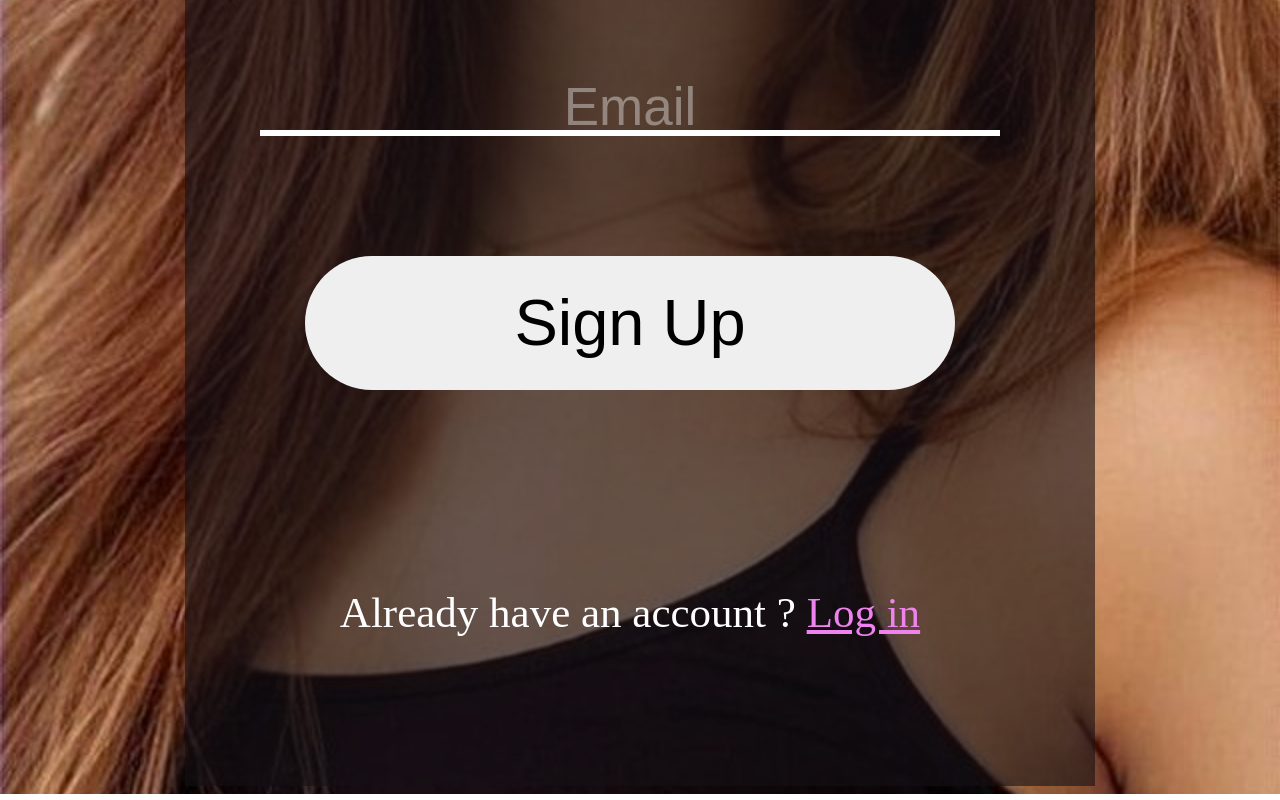
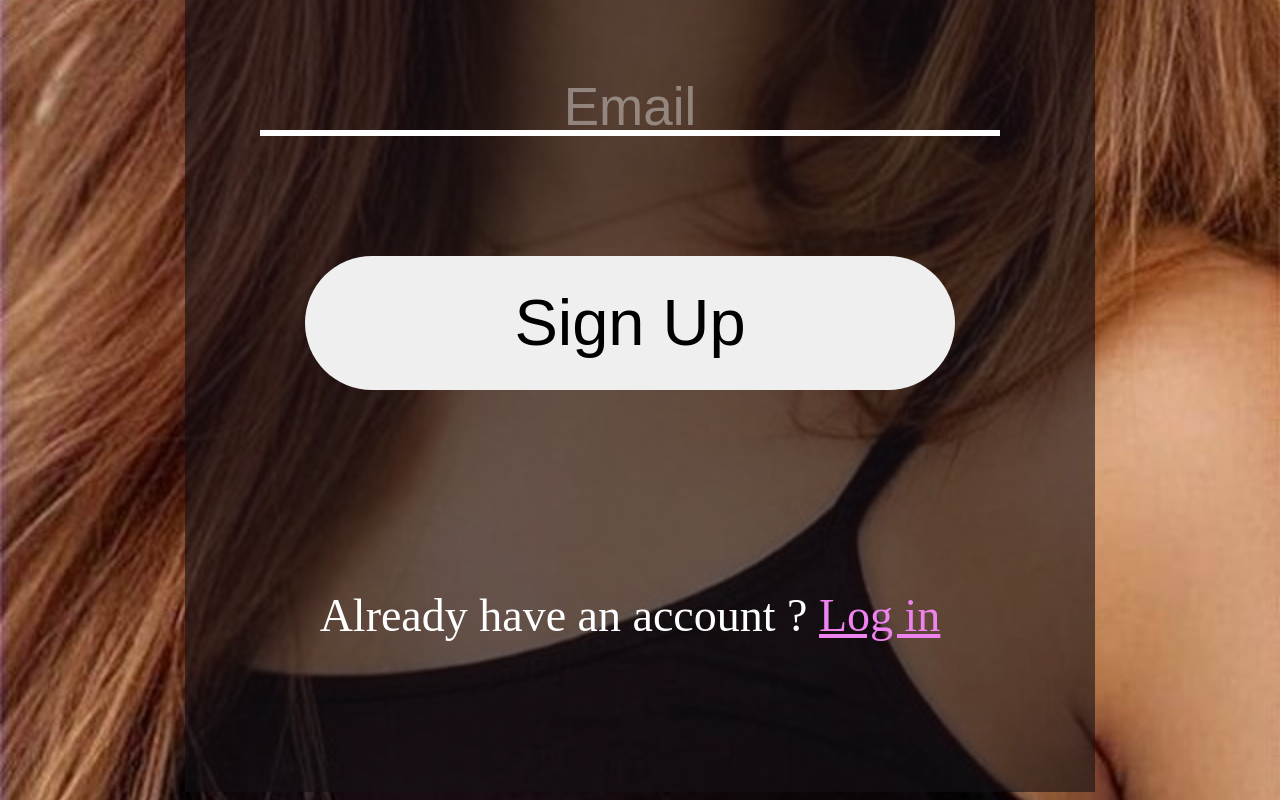
Before and after one commit to Gracyglobal/SignUp_Form, a plain HTML site: page index.html in a window 1280 px wide. Shown: the part 1117-1917 px from the top of the page. Drawn offline with Linux system fonts and the light colour scheme.

Commit message:
Form style

```diff
--- a/signup.css
+++ b/signup.css
@@ -65,7 +65,7 @@ button:hover{
 
 .signIn{
 				color: white;
-				font-size: 43px;
+				font-size: 46px;
 
 }
 
```
